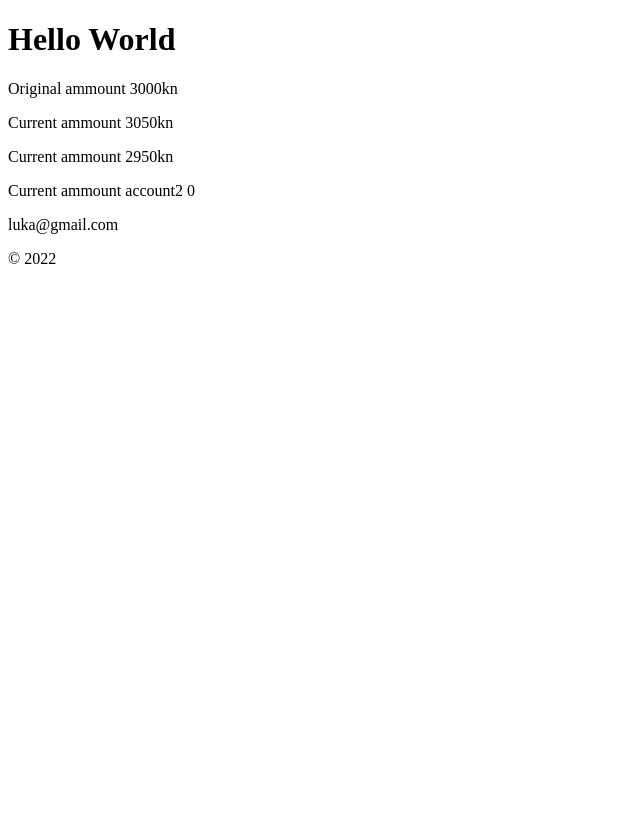
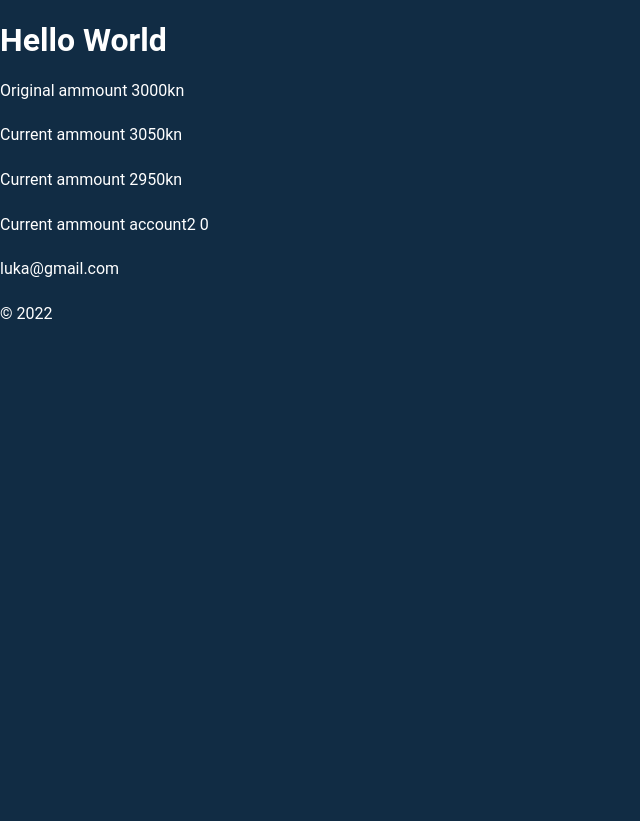
Before and after one commit to TalikTom/PHP-Classes-Practice, a PHP site: page / in a window 1280 px wide. Shown: the whole page, without its empty margins (0-640 px from the left). Before the commit the page ends 264 px from the top, so only its background shows below. Run offline with PHP 8.4, Linux system fonts and the light colour scheme.

Commit message:
Add style.css

```diff
--- /dev/null
+++ b/css/style.css
@@ -0,0 +1,65 @@
+html,
+body {
+    height: 100%;
+    margin: 0;
+    padding: 0;
+}
+
+body {
+    background: #112c44;
+    color: #fff;
+    font-family: "Roboto", sans-serif;
+}
+
+h2 {
+    color: #b5b6c1;
+    font-weight: normal;
+    text-transform: uppercase;
+    letter-spacing: 0.1em;
+    margin: 0 0 0.7em 0;
+    padding: 0;
+}
+
+section {
+    padding: 1em;
+    width: max-content;
+    margin: 0 auto 0 auto;
+}
+
+table {
+    border-collapse: collapse;
+}
+
+td,
+th {
+    padding: 0.3em 2em 0.3em 0;
+}
+
+th:last-child {
+    padding: 0;
+}
+
+tr:nth-child(2) td {
+    padding-top: 0.6em;
+}
+
+th {
+    text-align: left;
+    text-transform: uppercase;
+    letter-spacing: 0.2em;
+    border-bottom: 1px solid #6f7381;
+    font-weight: normal;
+    color: #b5b6c1;
+}
+
+p {
+    margin-bottom: 1.6em;
+}
+
+.important {
+    color: #ffffff;
+}
+
+td.overdrawn {
+    color: #fca905;
+}
--- a/includes/header.php
+++ b/includes/header.php
@@ -1,9 +1,11 @@
 <!DOCTYPE html>
 <html lang="en">
-<head>
-    <meta charset="UTF-8">
-    <meta http-equiv="X-UA-Compatible" content="IE=edge">
-    <meta name="viewport" content="width=device-width, initial-scale=1.0">
-    <title>Document</title>
-</head>
-<body>
+    <head>
+        <meta charset="UTF-8" />
+        <meta http-equiv="X-UA-Compatible" content="IE=edge" />
+        <meta name="viewport" content="width=device-width, initial-scale=1.0" />
+        <link rel="stylesheet" href="../css/style.css" />
+        <title>Document</title>
+    </head>
+    <body></body>
+</html>
```
